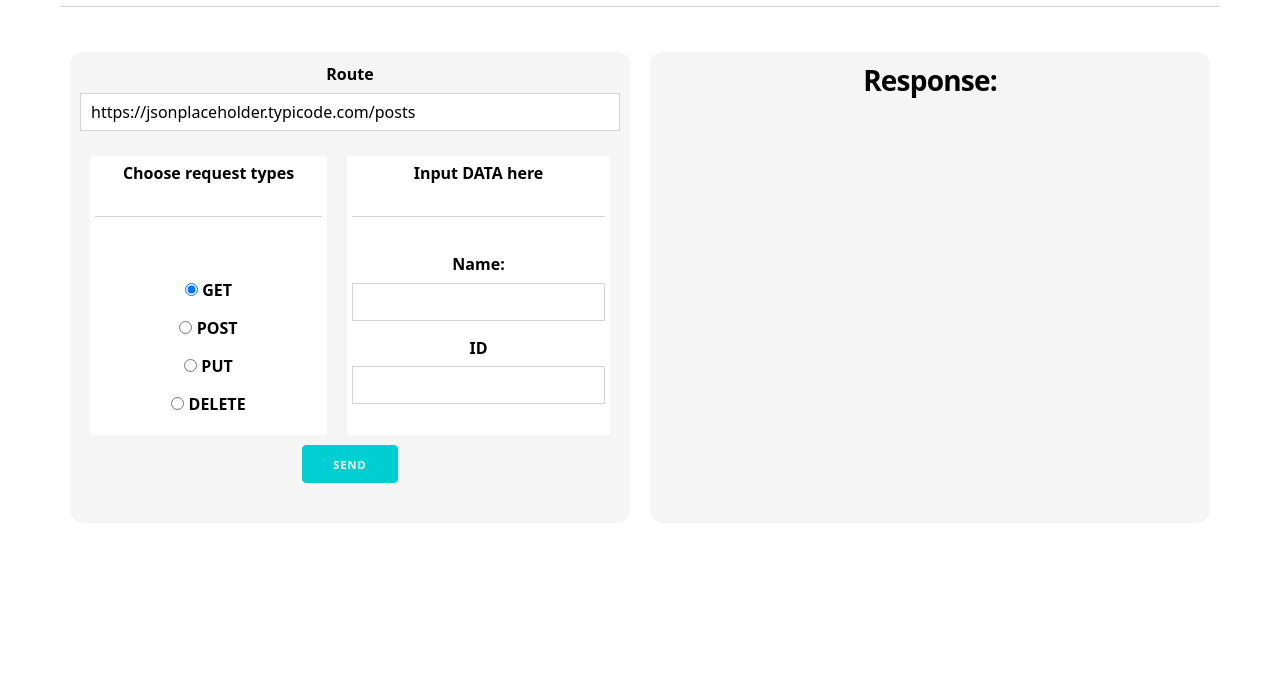
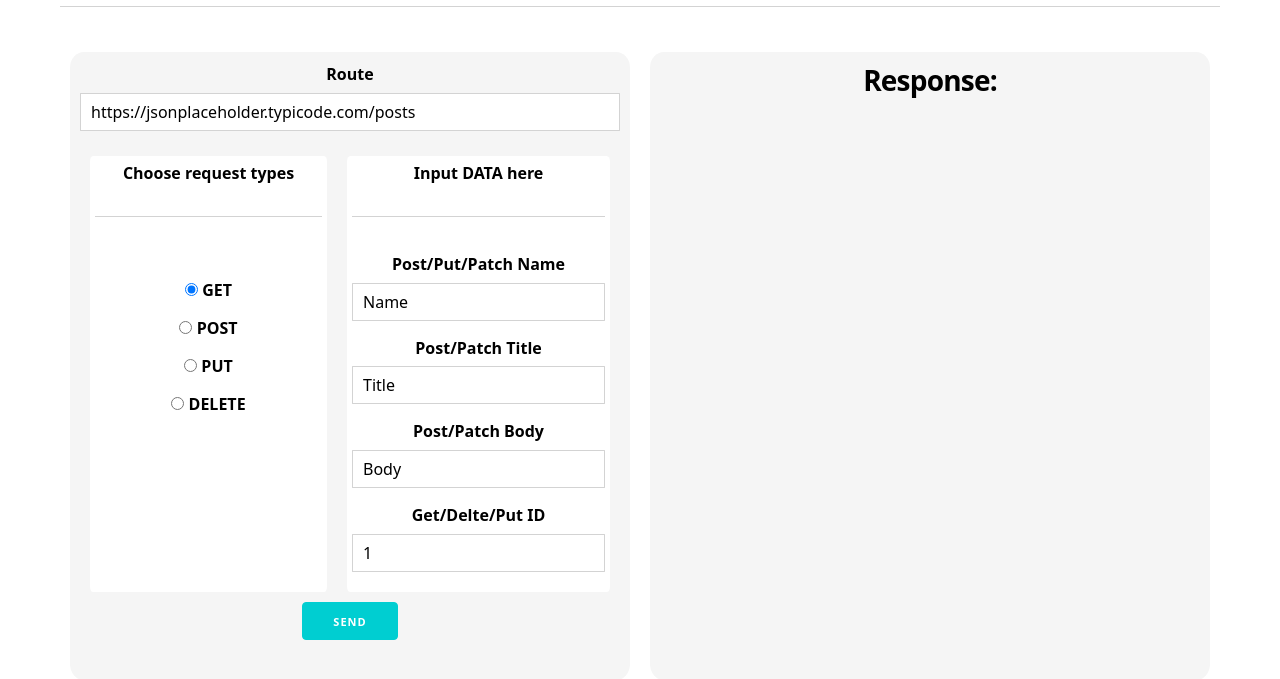
Before and after one commit to SPYAlexander/HTTP-Library-Project, a plain HTML site: page Netcentric-HTTP-Library-Project-main/index.html in a window 1280 px wide. Shown: the part 69-748 px from the top of the page. Drawn offline with Linux system fonts and the light colour scheme.

Commit message:
Update index.html

```diff
--- a/Netcentric-HTTP-Library-Project-main/index.html
+++ b/Netcentric-HTTP-Library-Project-main/index.html
@@ -44,10 +44,14 @@
               <div id="data" class="entryContainer">
                 <legend>Input DATA here</legend>
                 <hr>
-                <label for="name">Name:</label>
-                <input type="text" id="name" class="UserData" value="">
-                <label for="id">ID</label>
-                <input type="number" id="id" class="UserData" value="">
+                <label for="name">Post/Put/Patch Name</label>
+                <input type="text" id="name" class="UserData" value="Name">
+                <label for="userName">Post/Patch Title</label>
+                <input type="text" id="userName" class="UserData" value="Title">
+                <label for="email">Post/Patch Body</label>
+                <input type="email" id="email" class="UserData" value="Body">
+                <label for="id">Get/Delte/Put ID</label>
+                <input type="number" id="id" class="UserData" value="1">
               </div>
             </div>
             <div>
```
